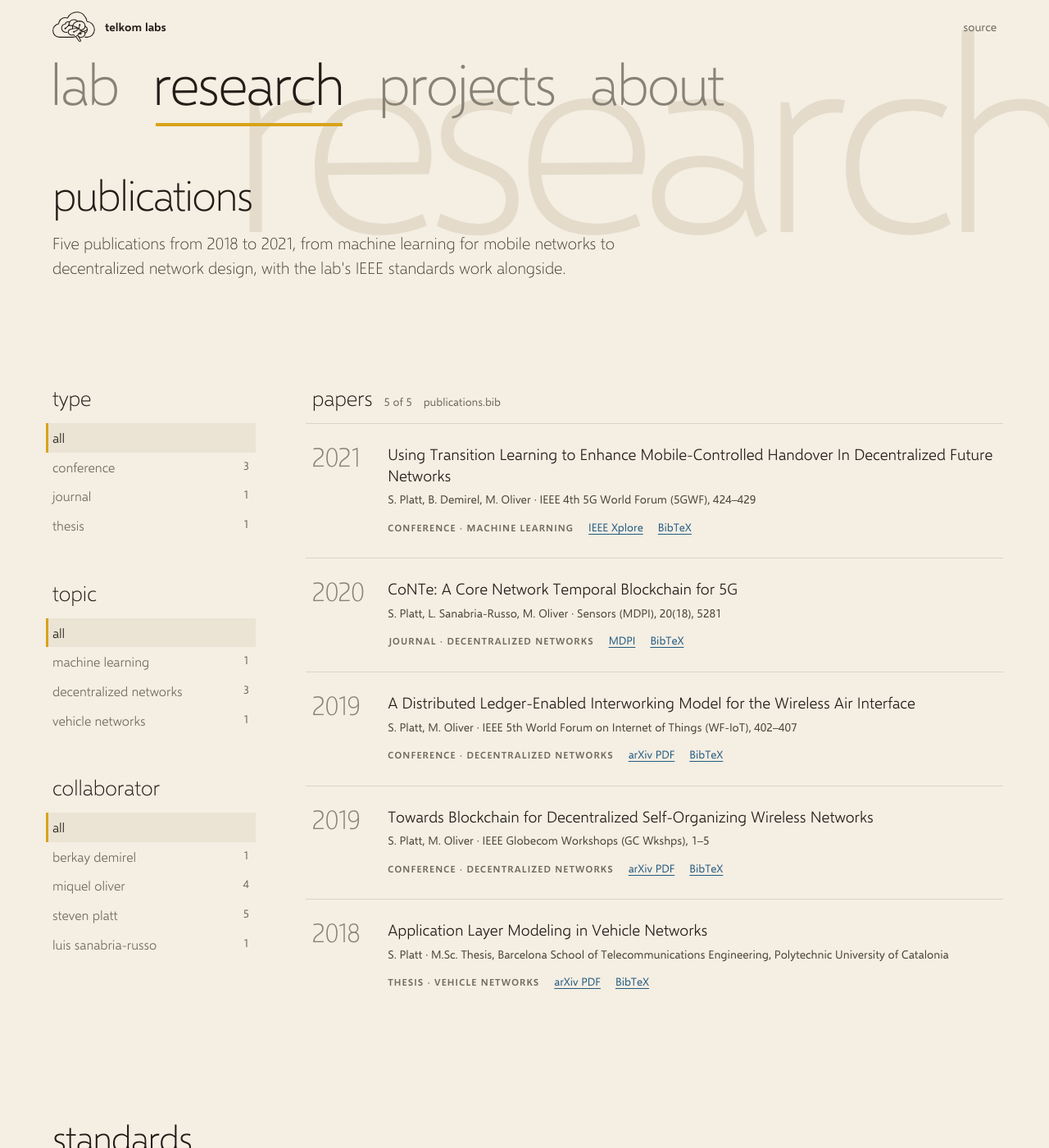
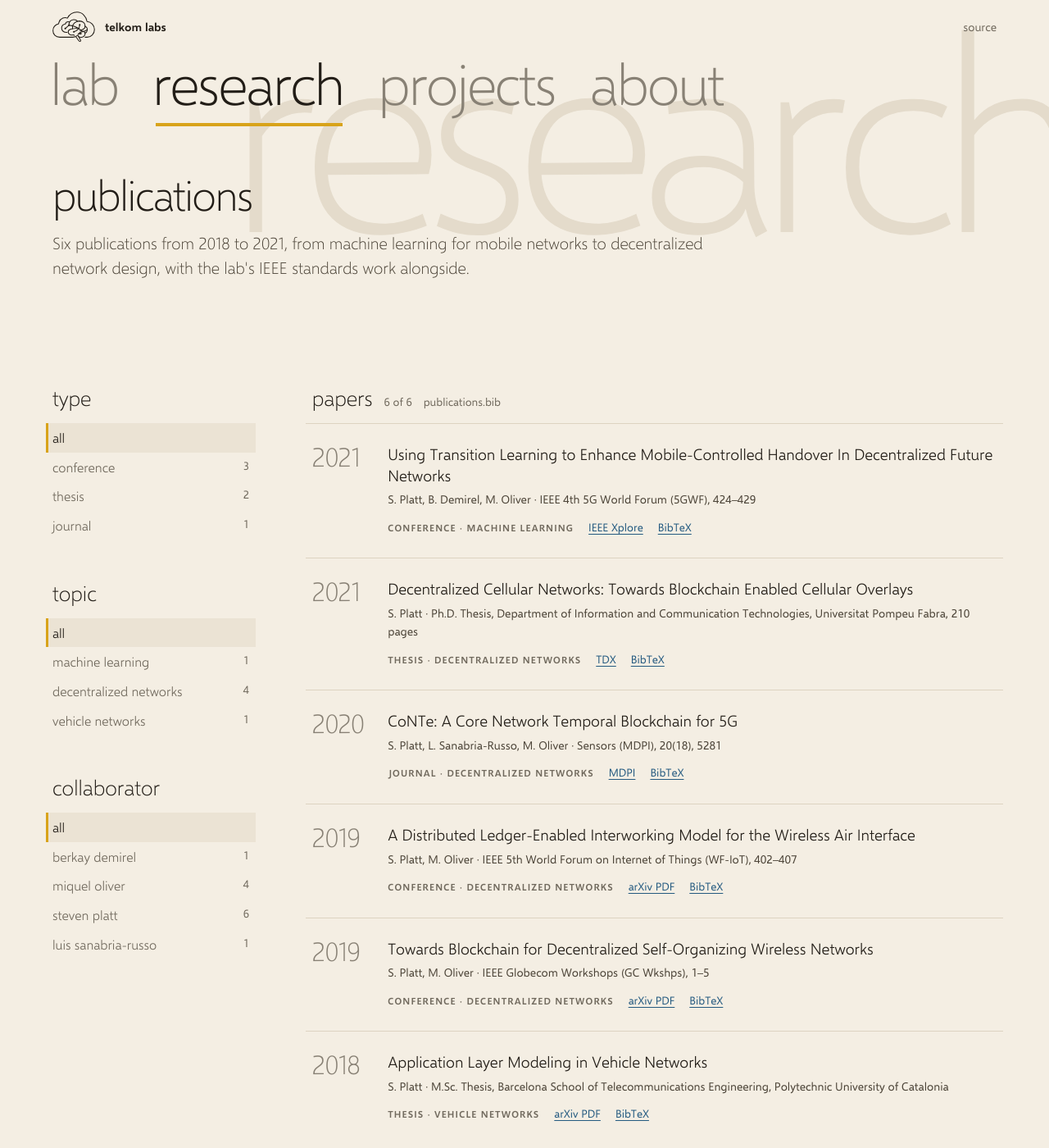
Before and after one commit to telkom-labs/homepage, a Jekyll site: the page built from research.html, in a window 1280 px wide and 1400 px high. Shown: the whole window at 82% size. Built offline with Jekyll 4.4.1, drawn with Linux system fonts in a browser that asks for light colours.

Commit message:
Add the Ph.D. thesis on decentralized cellular networks
Decentralized Cellular Networks: Towards Blockchain Enabled Cellular
Overlays (Universitat Pompeu Fabra, 2021), with its abstract, BibTeX and a
link to the TDX record. Update the counts that a sixth publication changes:
the research page intro, the decentralized networks area and Steven Platt's
collaborator note, and note Miquel Oliver as the thesis supervisor.

Co-Authored-By: Claude Opus 5.5 <noreply@anthropic.com>

```diff
--- a/_data/areas.yml
+++ b/_data/areas.yml
@@ -3,4 +3,4 @@
 - name: AI agents and generative AI
   detail: "2 products: Spenditure, Yoptio"
 - name: Decentralized networks
-  detail: 3 papers
+  detail: 4 papers
--- a/_data/collaborators.yml
+++ b/_data/collaborators.yml
@@ -21,7 +21,7 @@
   initials: MO
   linkedin: https://www.linkedin.com/in/miqueloliver/
   linkedin_label: linkedin.com/in/miqueloliver
-  note: Co-author on 4 papers, 2019–2021, from the machine learning handover paper to CoNTe and the Globecom and WF-IoT papers on decentralized networks.
+  note: Co-author on 4 papers, 2019–2021, from the machine learning handover paper to CoNTe and the Globecom and WF-IoT papers on decentralized networks, and supervisor of the Ph.D. thesis on decentralized cellular networks (Universitat Pompeu Fabra, 2021).
 
 - id: platt
   name: Steven Platt
@@ -29,7 +29,7 @@
   initials: SP
   linkedin: https://www.linkedin.com/in/telecomsteve/
   linkedin_label: linkedin.com/in/telecomsteve
-  note: Author on all 5 papers, 2018–2021, project lead for IEEE P2677.11, and builder of the lab's AI products, Spenditure and Yoptio.
+  note: Author on all 6 papers, 2018–2021, project lead for IEEE P2677.11, and builder of the lab's AI products, Spenditure and Yoptio.
 
 - id: sanabria-russo
   name: Luis Sanabria-Russo
--- /dev/null
+++ b/_publications/decentralized-cellular-networks.md
@@ -0,0 +1,24 @@
+---
+title: "Decentralized Cellular Networks: Towards Blockchain Enabled Cellular Overlays"
+short: Decentralized cellular networks
+year: 2021
+type: Thesis
+topic: Decentralized networks
+venue: Ph.D. Thesis, Department of Information and Communication Technologies, Universitat Pompeu Fabra
+venue_short: Ph.D. Thesis, UPF Barcelona
+pages: 210 pages
+pages_label: Length
+authors: [platt]
+link: https://www.tdx.cat/handle/10803/672922
+link_label: TDX
+bibtex: |
+  @phdthesis{platt2021decentralized,
+    title   = {Decentralized Cellular Networks: Towards Blockchain Enabled Cellular Overlays},
+    author  = {Platt, S.},
+    school  = {Universitat Pompeu Fabra},
+    address = {Barcelona, Spain},
+    year    = {2021},
+    url     = {http://hdl.handle.net/10803/672922}
+  }
+---
+This thesis undertakes an investigation into the fit and utility of blockchain technologies within cellular networks. The core of this writing is a new 5G core network blockchain designed to be compatible with, and paired as storage for 3GPP-compliant virtual network functions. Compatibility of the blockchain design is delivered by inheriting a number of behaviors from wireless network operation, including a CSMA/CD mechanism of congestion control; a first for a blockchain design. At the carrier level, a deployment model compatible with ETSI General Autonomous Network Architecture is presented to enable decentralized service overlays. At the network edge, a novel model of transition learning allows fluid roaming of user-equipment across network boundaries. At the conclusion, the theory is combined, to reveal a model of decentralized overlays, which at the user equipment, functions in a manner similar to FM radio. A network channel radio of sorts for decentralized cellular access.
--- a/research.html
+++ b/research.html
@@ -2,7 +2,7 @@
 layout: research
 title: Publications
 eyebrow: Research
-intro: Five publications from 2018 to 2021, from machine learning for mobile networks to decentralized network design, with the lab's IEEE standards work alongside.
+intro: Six publications from 2018 to 2021, from machine learning for mobile networks to decentralized network design, with the lab's IEEE standards work alongside.
 section: research
 permalink: /research/
 ---
```
